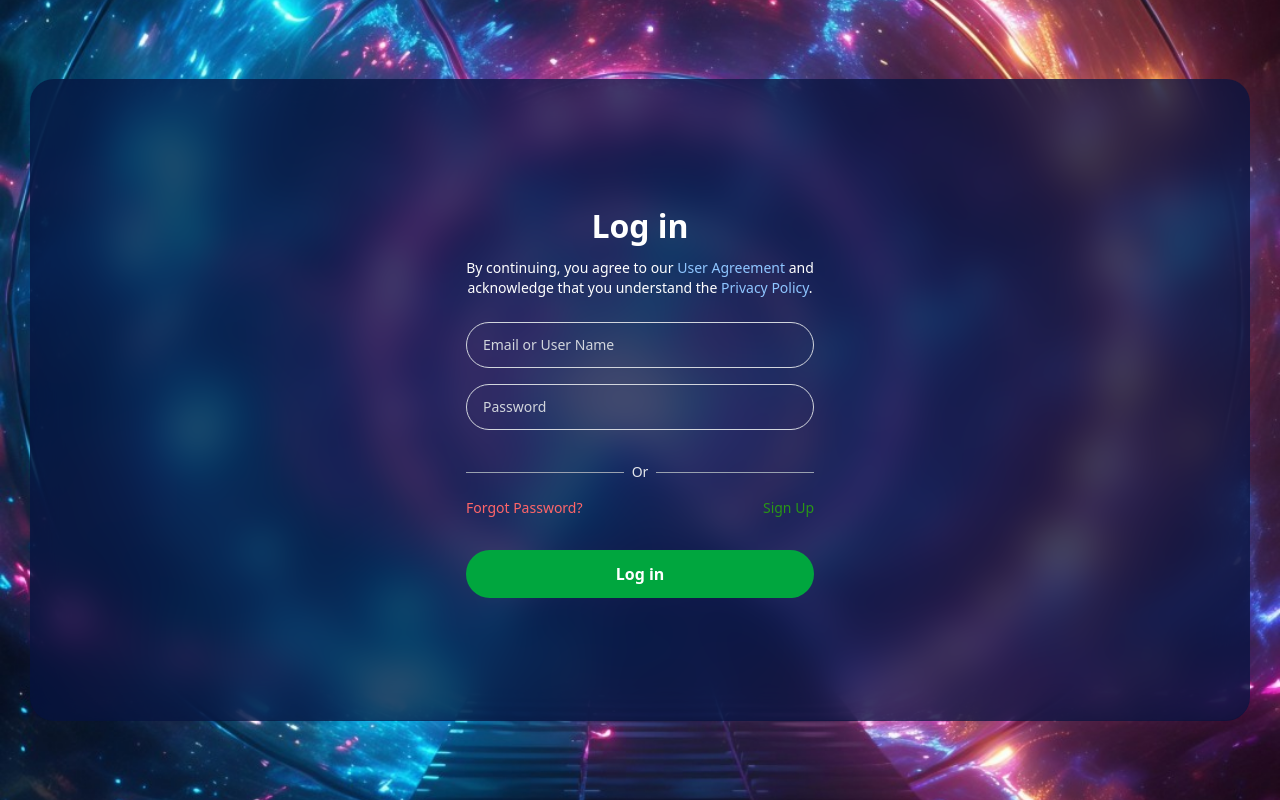
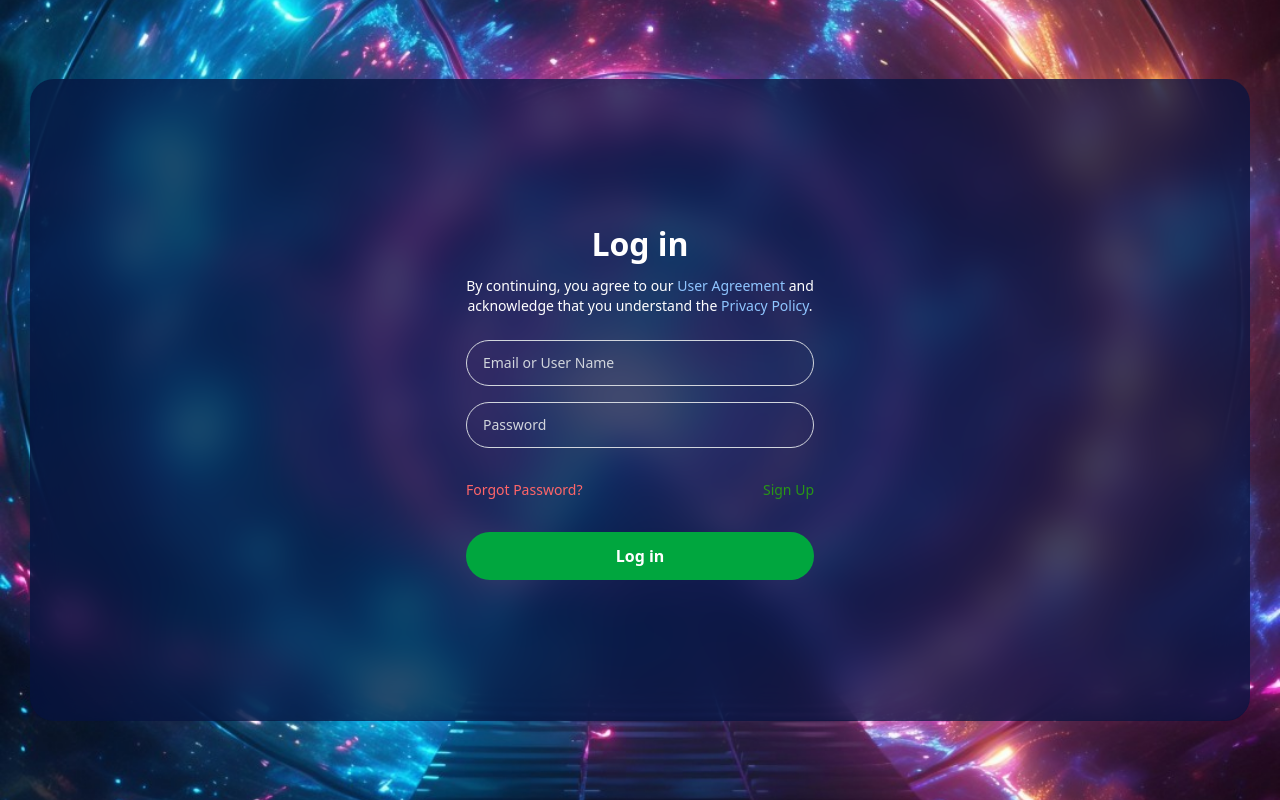
Before and after one commit to sohan284/Social-media, a Next.js app: page /auth/login in a window 1280 px wide. Built offline with nearby package versions, Linux system fonts and the light colour scheme; no server answers.

Commit message:
Comment out the Google login buttons in the Login component for future implementation. This change is part of ongoing refinements to the authentication flow.

```diff
--- a/components/Features/Auth/Login.tsx
+++ b/components/Features/Auth/Login.tsx
@@ -293,11 +293,11 @@
                   </label> */}
                 </div>
 
-                <div className="flex items-center my-4">
+                {/* <div className="flex items-center my-4">
                   <div className="flex-grow border-t border-gray-400"></div>
                   <span className="px-2 text-gray-200 text-sm">Or</span>
                   <div className="flex-grow border-t border-gray-400"></div>
-                </div>
+                </div> */}
 
                 {/* <button
                   type="button"
```
